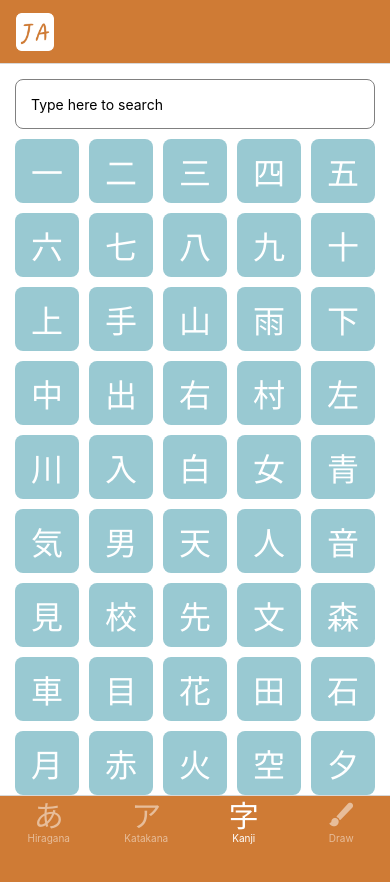
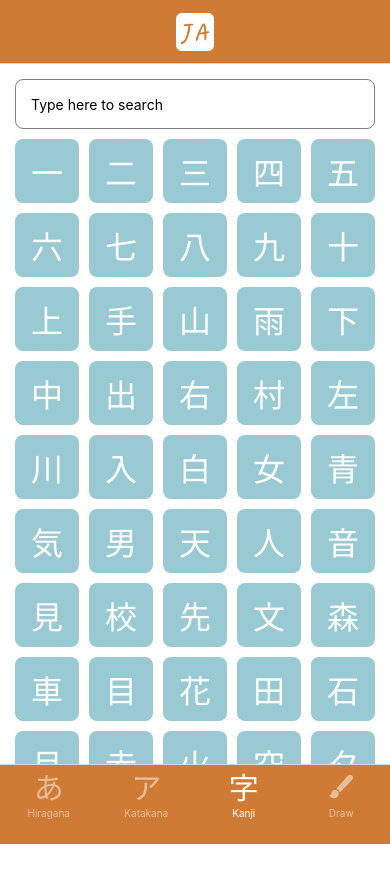
Before and after one commit to BusuRN/japaneseApp, a React Native app: screen /Kanji in a window 390 px wide. Shown: the top 882 px of the page. After the commit the page ends 844 px from the top, so only its background shows below. Built offline with nearby package versions, Linux system fonts and the light colour scheme.

Commit message:
fixed android styling

```diff
--- a/src/components/Logo.tsx
+++ b/src/components/Logo.tsx
@@ -1,15 +1,27 @@
-import {Image, StyleSheet, Text, View} from 'react-native';
+import {Platform, Image, StyleSheet, View} from 'react-native';
 import React from 'react';
 import LogoImage from './../assets/Logo.png';
 
 const Logo = () => {
   return (
-    <View>
-      <Image style={{width: 38, height: 38}} source={LogoImage} />
+    <View style={styles.container}>
+      <Image style={styles.logoImage} source={LogoImage} />
     </View>
   );
 };
 
 export default Logo;
 
-const styles = StyleSheet.create({});
+const styles = StyleSheet.create({
+  container: {
+    alignItems: 'center',
+    justifyContent: 'center',
+    marginTop: Platform.OS === 'android' ? 30 : 0,
+    paddingBottom: Platform.OS === 'android' ? 10 : 0,
+  },
+  logoImage: {
+    width: 38,
+    height: 38,
+    resizeMode: 'contain',
+  },
+});
--- a/src/navigation/AppNavigator.tsx
+++ b/src/navigation/AppNavigator.tsx
@@ -1,4 +1,4 @@
-import {StyleSheet, View} from 'react-native';
+import {Platform, StyleSheet, View} from 'react-native';
 import React from 'react';
 import {NavigationContainer} from '@react-navigation/native';
 import {createNativeStackNavigator} from '@react-navigation/native-stack';
@@ -8,6 +8,7 @@ import Logo from '../components/Logo';
 import BackButton from '../components/BackButton';
 import BottomNavigator from './BottomNavigator';
 import WorkoutScreen from '../screens/WorkoutScreen';
+import {SafeAreaProvider} from 'react-native-safe-area-context';
 
 const Stack = createNativeStackNavigator();
 
@@ -20,13 +21,10 @@ const AppNavigator = () => {
             backgroundColor: ACCENT,
           },
           headerTintColor: WHITE,
-          headerTitle: () => {
-            return <Logo />;
-          },
+          headerTitleAlign: 'center',
+          headerTitle: () => <Logo />,
           headerBackTitle: 'Nimic',
-          headerLeft: () => {
-            return <BackButton />;
-          },
+          headerLeft: () => <BackButton />,
         }}>
         <Stack.Screen
           name="BottomNavigator"
--- a/src/navigation/BottomNavigator.tsx
+++ b/src/navigation/BottomNavigator.tsx
@@ -1,4 +1,4 @@
-import {StyleSheet, Text, View} from 'react-native';
+import {Platform, StyleSheet, Text, View} from 'react-native';
 import React from 'react';
 import {createBottomTabNavigator} from '@react-navigation/bottom-tabs';
 import HiraganaScreen from '../screens/HiraganaScreen';
@@ -15,6 +15,11 @@ const BottomNavigator = () => {
   return (
     <Tab.Navigator
       screenOptions={{
+        tabBarStyle: {
+          backgroundColor: ACCENT,
+          height: Platform.OS === 'android' ? 100 : 80,
+          paddingBottom: Platform.OS === 'android' ? 40 : 25,
+        },
         headerShown: false,
         tabBarBackground: () => {
           return <View style={styles.bottomBar} />;
@@ -113,11 +118,6 @@ const BottomNavigator = () => {
 export default BottomNavigator;
 
 const styles = StyleSheet.create({
-  bottomBar: {
-    backgroundColor: ACCENT,
-    width: '100%',
-    height: 110,
-  },
   bottomText: {
     fontSize: 30,
     color: WHITE_50,
```
Also changed, not shown: 3 other files (tests, documents, lock files or other folders).
